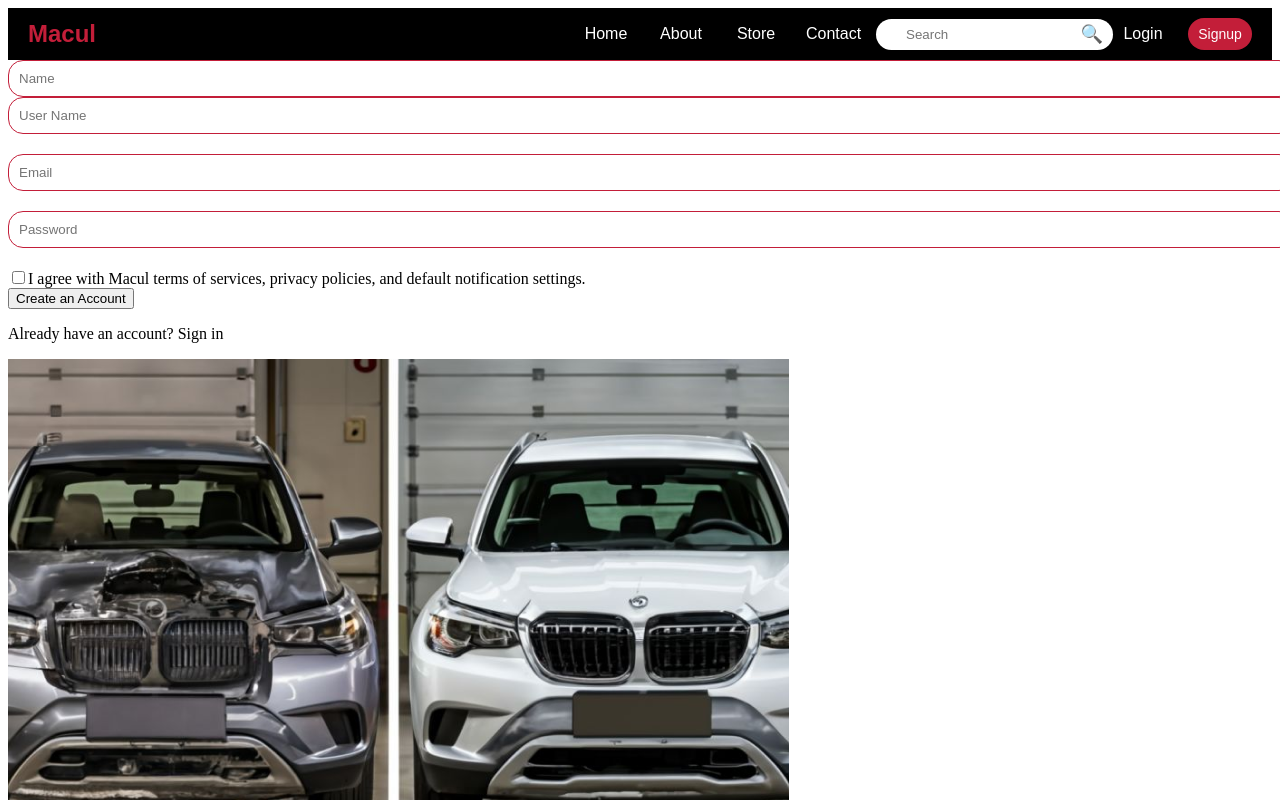
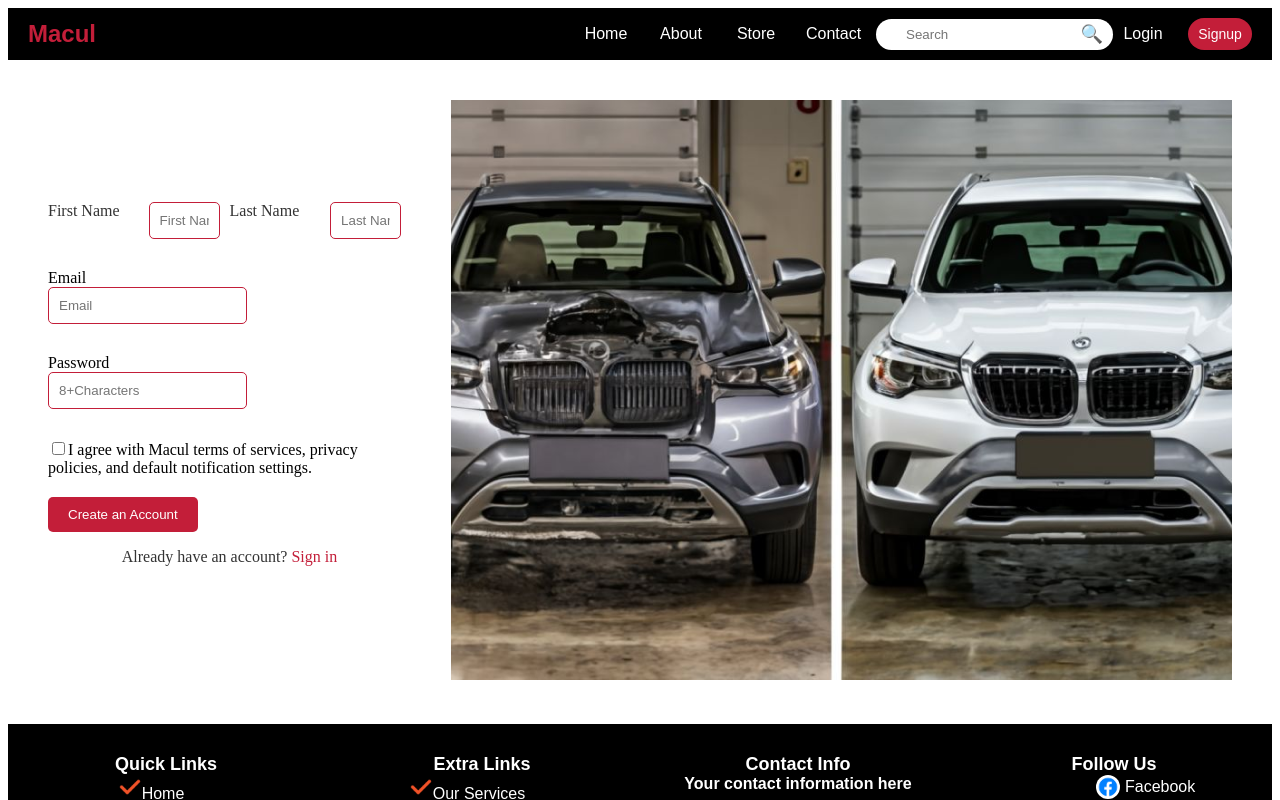
Before and after one commit to MaheshaMorais/Macul-mini-project, a React (Create React App) app: page /create-account in a window 1280 px wide. Shown: the top 800 px of the page. Built offline with nearby package versions, Linux system fonts and the light colour scheme.

Commit message:
created new files

```diff
--- a/src/pages/Createacc.css
+++ b/src/pages/Createacc.css
@@ -0,0 +1,75 @@
+.create-account-container {
+    display: flex;
+    justify-content: center;
+    align-items: center;
+    background-color: #ffffff;
+    padding: 20px;
+}
+
+.left1 {
+    flex: 1;
+    padding: 20px;
+
+}
+
+.right1 {
+    flex: 1;
+    padding: 20px;
+    text-align: center;
+}
+
+
+.input-group1 {
+    margin-bottom: 20px;
+    display: flex;
+
+}
+
+.input-group1 label {
+    color: #333333; /* Label text color */
+    margin-bottom: 5px; /* Add bottom margin for spacing */
+    width: 100%; /* Make labels full width */
+}
+
+.input-group1 input {
+    width: calc(50% - 5px); /* Adjust width to fit two inputs with spacing */
+    padding: 10px;
+    border: 1px solid #C31E39; /* Red border color */
+    border-radius: 5px;
+    margin-bottom: 10px; /* Add some bottom margin for spacing */
+    margin-right: 10px; /* Add right margin between inputs */
+    display: inline-block; /* Display inputs inline */
+}
+
+
+
+.terms1 {
+    margin-bottom: 20px;
+}
+
+.create-account-button {
+    padding: 10px 20px;
+    background-color: #C31E39;
+    color: #ffffff;
+    border: none;
+    border-radius: 5px;
+    cursor: pointer;
+}
+
+.create-account-button:hover {
+    background-color: #960E29; /* Darker shade of red on hover */
+}
+
+.sign-in-text {
+    text-align: center;
+    color: #333333;
+}
+
+.reset-text {
+    color: #C31E39;
+    cursor: pointer;
+}
+
+.reset-text:hover {
+    text-decoration: underline;
+}
--- a/src/pages/Createacc.jsx
+++ b/src/pages/Createacc.jsx
@@ -5,25 +5,31 @@ import backgroundimg from "../assets/background.png";
 function Create(){
 return(
     <div className="create-account-container">
-    <div className="left">
-        <div className="input-group">
-            <input type="text" placeholder="Name" />
-            <input type="text" placeholder="User Name" />
+    <div className="left1">
+    <div className="input-group1">
+          <label htmlFor="username">First Name</label>
+          <input type="text" id="username" placeholder="First Name"/>
+          <label htmlFor="username">Last Name</label>
+          <input type="text" id="username" placeholder="Last Name"/>
+
+
         </div>
-        <div className="input-group">
+        <label htmlFor="email">Email</label>
+        <div className="input-group1">
             <input type="email" placeholder="Email" />
         </div>
-        <div className="input-group">
-            <input type="password" placeholder="Password" />
+        <label htmlFor="email">Password</label>
+        <div className="input-group1">
+            <input type="email" placeholder="8+Characters" />
         </div>
-        <div className="terms">
+        <div className="terms1">
             <input type="checkbox" id="terms" />
             <label htmlFor="terms">I agree with Macul terms of services, privacy policies, and default notification settings.</label>
         </div>
         <button className="create-account-button">Create an Account</button>
         <p className="sign-in-text">Already have an account? <span className="reset-text">Sign in</span></p>
     </div>
-    <div className="right">
+    <div className="right1">
         <img src={backgroundimg} alt="Background" />
     </div>
 </div>
--- a/src/pages/SignIn.css
+++ b/src/pages/SignIn.css
@@ -1,48 +1,46 @@
-/* Updated CSS for responsiveness */
 
-/* Adjustments for small screens */
 @media only screen and (max-width: 768px) {
     .signin-container {
-      flex-direction: column; /* Change to column layout on small screens */
+      flex-direction: column;
       padding: 10px;
     }
 
     .left img {
-      width: 100%; /* Make the image responsive */
-      margin-right: 0; /* Remove margin */
+      width: 100%;
+      margin-right: 0;
     }
 
     .google-signin input {
-      width: 100%; /* Make the input field full-width */
+      width: 100%;
     }
 
     .google-signin img {
-      margin-left: 0; /* Remove margin */
-      margin-top: 10px; /* Adjust margin for spacing */
-      position: relative; /* Change position to relative */
+      margin-left: 0;
+      margin-top: 10px;
+      position: relative;
     }
 
     .or-line::before,
     .or-line::after {
-      width: 30%; /* Adjust width of the lines */
+      width: 30%;
     }
 
     .or-line::before {
-      right: calc(50% + 5px); /* Adjust position of the first line */
+      right: calc(50% + 5px);
     }
 
     .or-line::after {
-      left: calc(50% + 5px); /* Adjust position of the second line */
+      left: calc(50% + 5px);
     }
 
     .forgot-password {
-      float: none; /* Remove float */
-      text-align: center; /* Align center */
-      margin-top: 10px; /* Adjust margin */
+      float: none;
+      text-align: center;
+      margin-top: 10px;
     }
 
     .sign-in-button {
-      width: 100%; /* Make the button full-width */
+      width: 100%;
     }
 
     a {
@@ -61,10 +59,10 @@
   }
 
   .left img {
-    width: 400px; /* Adjust width as needed */
-    height: auto; /* Maintain aspect ratio */
+    width: 400px;
+    height: auto;
     float: left; /* Align the image to the left */
-    margin-right: 150px;
+    margin-right: 200px;
   }
 
   .right {
--- a/src/pages/SignUp.css
+++ b/src/pages/SignUp.css
@@ -29,11 +29,11 @@
     }
 
     .or-line::before {
-      right: calc(50% + 5px); /* Adjust position of the first line */
+      right: calc(70% + 2px); /* Adjust position of the first line */
     }
 
     .or-line::after {
-      left: calc(50% + 5px); /* Adjust position of the second line */
+      left: calc(70% + 2px); /* Adjust position of the second line */
     }
 
     .forgot-password {
--- a/src/pages/SignUp.jsx
+++ b/src/pages/SignUp.jsx
@@ -2,6 +2,7 @@ import React from 'react';
 import googleimg from "../assets/Google.jpg";
 import './SignIn.css'; // Importing the CSS file for styling
 import logoimg from "../assets/Logo_2.png";
+import { Link } from 'react-router-dom';
 
 const SignUp = () => {
   return (
@@ -24,7 +25,7 @@ const SignUp = () => {
           <input type="text" id="username" placeholder="Continue with email"/>
         </div>
         <h4>By creating an account you agree with our <a href="#">Terms of Services privacy policies and our notifications settings</a></h4>
-       <h5>Already have an account? <a href="#">Sign in</a></h5>
+       <h5>Already have an account? <Link to="/sign-in"></Link>Sign in</h5>
       </div>
     </div>
   );
```
